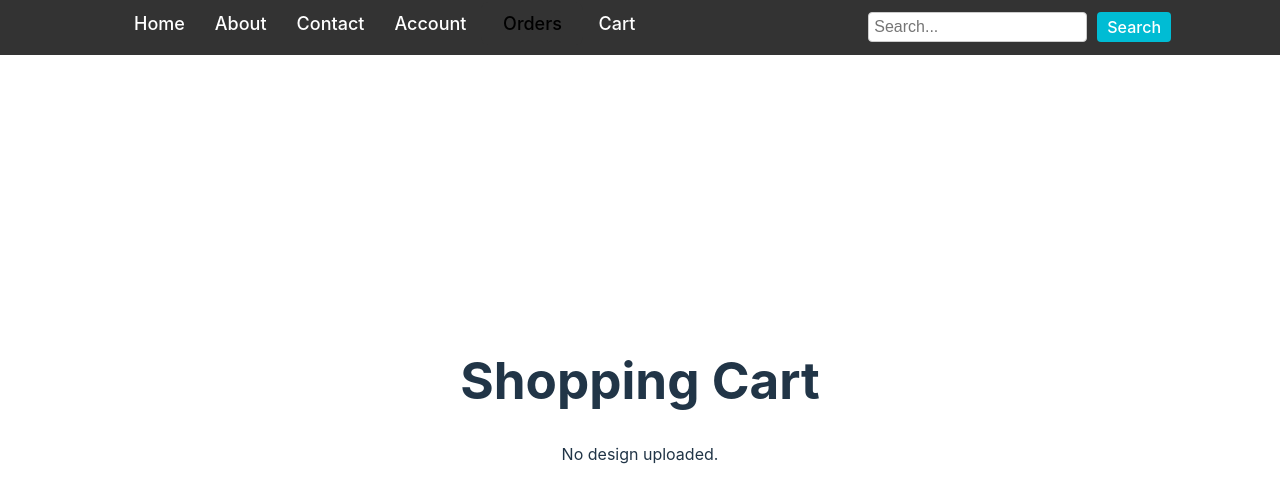
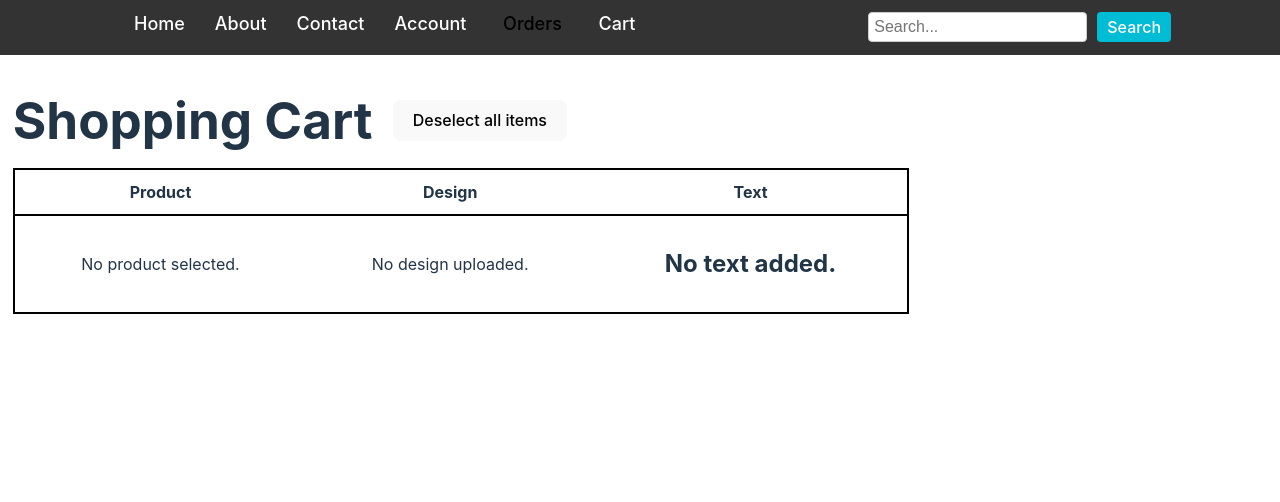
Before and after one commit to AsifIqbal123-cyber/my-react-project, a React (Vite) app in the folder Frontend/: page /custome/design/cart in a window 1280 px wide. Shown: the top 502 px of the page. Built offline with nearby package versions, Linux system fonts and the light colour scheme.

Commit message:
update on cart

```diff
--- a/Frontend/src/components/style.css
+++ b/Frontend/src/components/style.css
@@ -191,7 +191,6 @@
     width: 600px;
     border: solid 2px black;
     align-items: center;
-
 }
 
 .dashboard>button{
@@ -331,3 +330,9 @@
     position: absolute;
     top:75%;
 }
+
+.cart_div{
+    display:'flex';
+    justify-content:'flex-start';
+    margin-top:'40px';
+}
--- a/Frontend/src/pages/Cart.jsx
+++ b/Frontend/src/pages/Cart.jsx
@@ -1,33 +1,85 @@
 import React from "react";
-import Design from "./design";
 import { useLocation } from "react-router-dom";
 
-const Cart=() => {
+const Cart = () => {
     const location = useLocation();
-    const {design,text,product} = location.state || {};
+    const { design, text, product } = location.state || {};
 
-    return(
-        <div>
-        <h1>Shopping Cart</h1>
+    return (
+        <>
+        <div style={{ width: '70vw', height:'100vh', paddingTop:'20px', marginLeft:'-20%'}}>
+            {/* Header Section */}
+            <div style={{ display: 'flex', justifyContent:'flex-start',alignItems: 'center', marginTop: '40px' }}>
+                <h1 style={{ margin: '0 20px 0 0' }}>Shopping Cart</h1>
+                <button>Deselect all items</button>
+            </div>
+
+            {/* Table Section */}
+            <div style={{ display: 'flex', flexDirection: 'column', width: '100%', marginTop: '20px' }}>
+                <table style={{ borderCollapse: 'collapse', width: '100%',border:'solid black 2px' }}>
+                    <thead style={{border:'black 2px solid'}}>
+                        <tr>
+                            <th style={{ padding: '10px', textAlign: 'center' }}>Product</th>
+                            <th style={{ padding: '10px', textAlign: 'center' }}>Design</th>
+                            <th style={{ padding: '10px', textAlign: 'center' }}>Text</th>
+                        </tr>
+                    </thead>
+                    <tbody>
+                        <tr>
+                            <td style={{ padding: '10px' }}>
+                                {product ? (
+                                    <img
+                                        src={product.image}
+                                        alt="Selected Product"
+                                        style={{ width: "150px" }}
+                                    />
+                                ) : (
+                                    "No product selected."
+                                )}
+                            </td>
+                            <td style={{ padding: '10px' }}>
                                 {design ? (
-            <div>
+                                    <img
+                                        src={design}
+                                        alt="Uploaded Design"
+                                        style={{ width: "150px" }}
+                                    />
+                                ) : (
+                                    "No design uploaded."
+                                )}
+                            </td>
+                            <td style={{ padding: '10px' }}>
+                                <h2>{text || "No text added."}</h2>
+                            </td>
+                        </tr>
+                    </tbody>
+                </table>
+            </div>
+
+            {/* Uploaded Content Section */}
+            {/* {design && (
+                <div style={{ marginTop: '40px' }}>
                     <h1>Uploaded Image</h1>
-                <img src={design} alt="Uploaded Design" style={{ width: "150px", marginTop: "10px" }} />
+                    <img src={design} alt="Uploaded Design" style={{ width: "150px" }} />
 
                     <h1>Uploaded Text</h1>
                     <h2>{text || "No text added."}</h2>
 
                     <h1>Product</h1>
                     {product ? (
-                    <img src={product.image} alt="Selected Product" style={{ width: "150px", marginTop: "10px" }} />
+                        <img
+                            src={product.image}
+                            alt="Selected Product"
+                            style={{ width: "150px" }}
+                        />
                     ) : (
                         <p>No product selected.</p>
                     )}
                 </div>
-        ) : (
-            <p>No design uploaded.</p>
-        )}
+            )} */}
         </div>
+        </>
+
     );
 };
 
```
Lines whose indentation alone changed are shown as unchanged.
